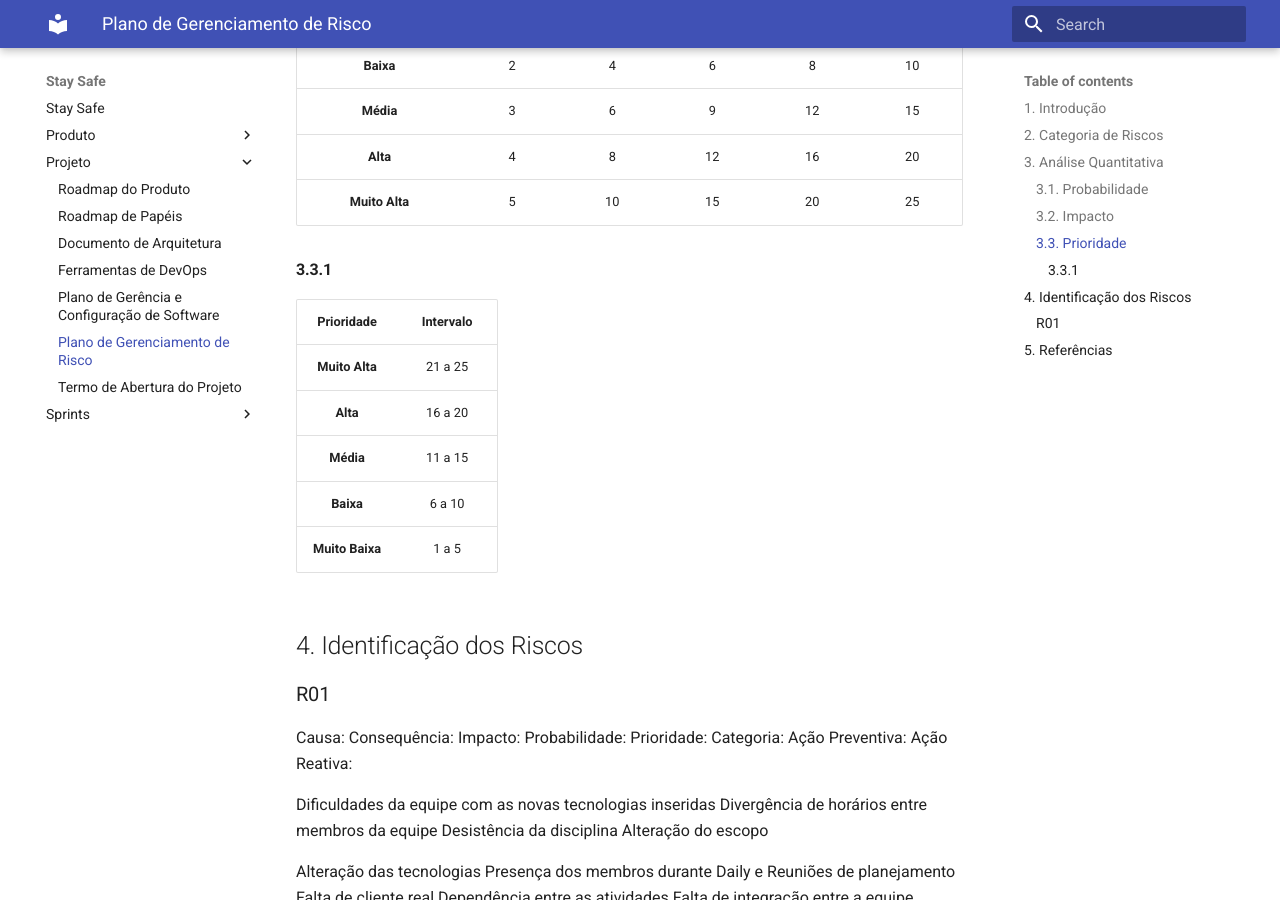
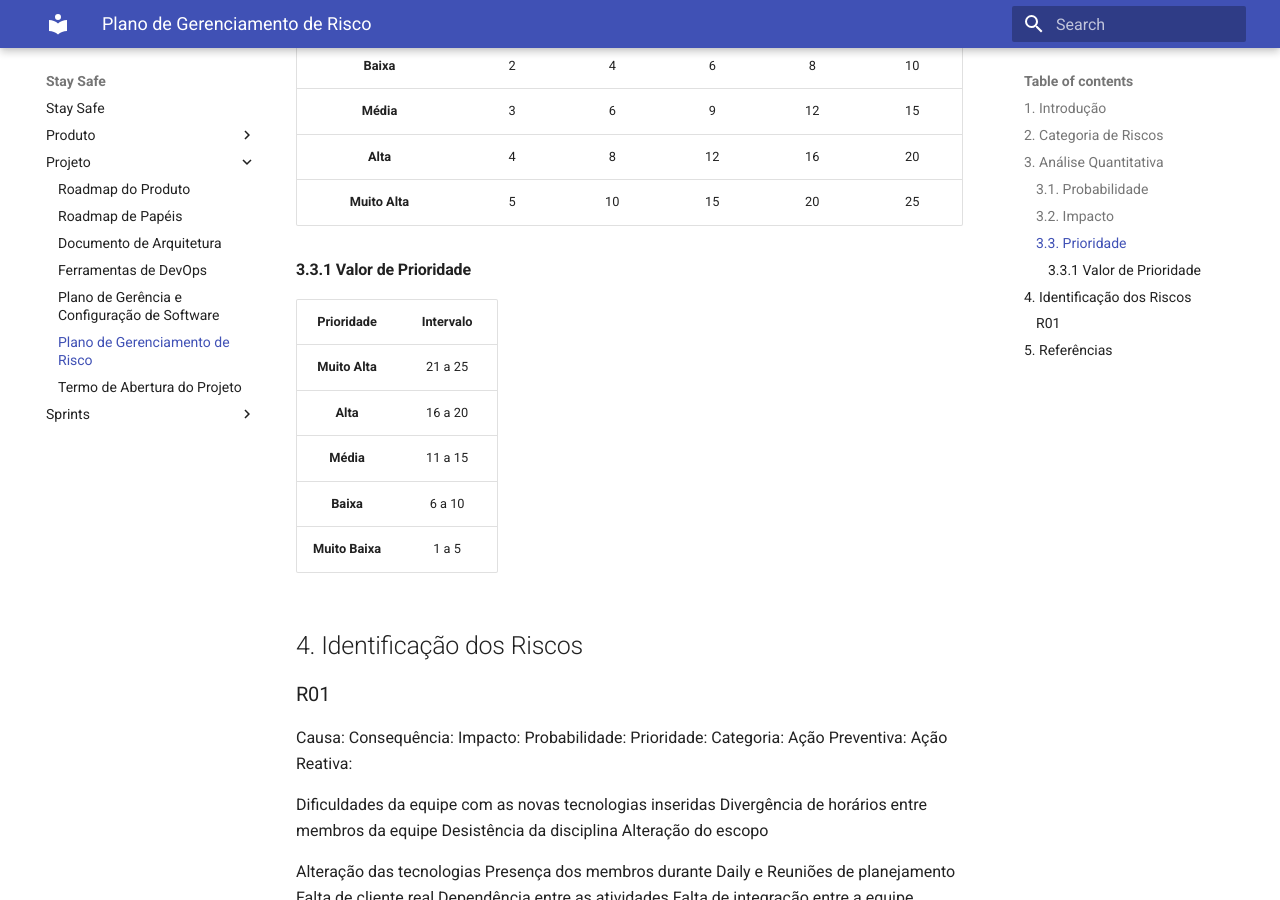
Before and after one commit to fga-eps-mds/2020.1-stay-safe-docs, an MkDocs documentation site: the page built from docs/projeto/risk-management.md, in a window 1280 px wide and 900 px high, scrolled down 1800 px. Built offline with MkDocs 1.6.1 and Material for MkDocs 9.7.7, drawn with Linux system fonts in a browser that asks for light colours.

Commit message:
Adding 3.3.1 name

```diff
--- a/docs/projeto/risk-management.md
+++ b/docs/projeto/risk-management.md
@@ -44,7 +44,7 @@ Baseando-se nas estimativas de impacto e probabilidade é possível calcular a p
 **Alta**                  |        4        |    8      |      12    |    16    |      20
 **Muito Alta**            |        5        |    10     |      15    |    20    |      25
 
-#### 3.3.1
+#### 3.3.1 Valor de Prioridade
 **Prioridade** | **Intervalo**
 :------------: | :-----------:
 **Muito Alta** |     21 a 25
```
